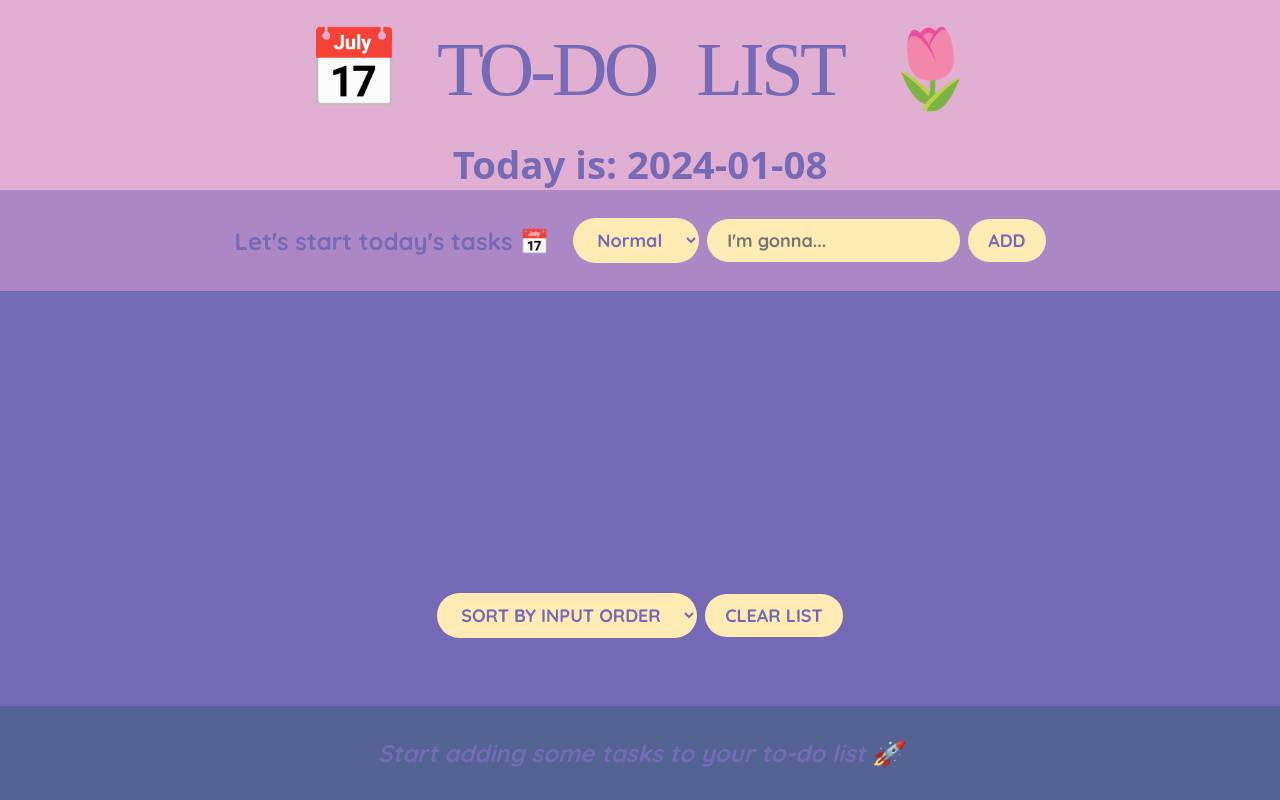
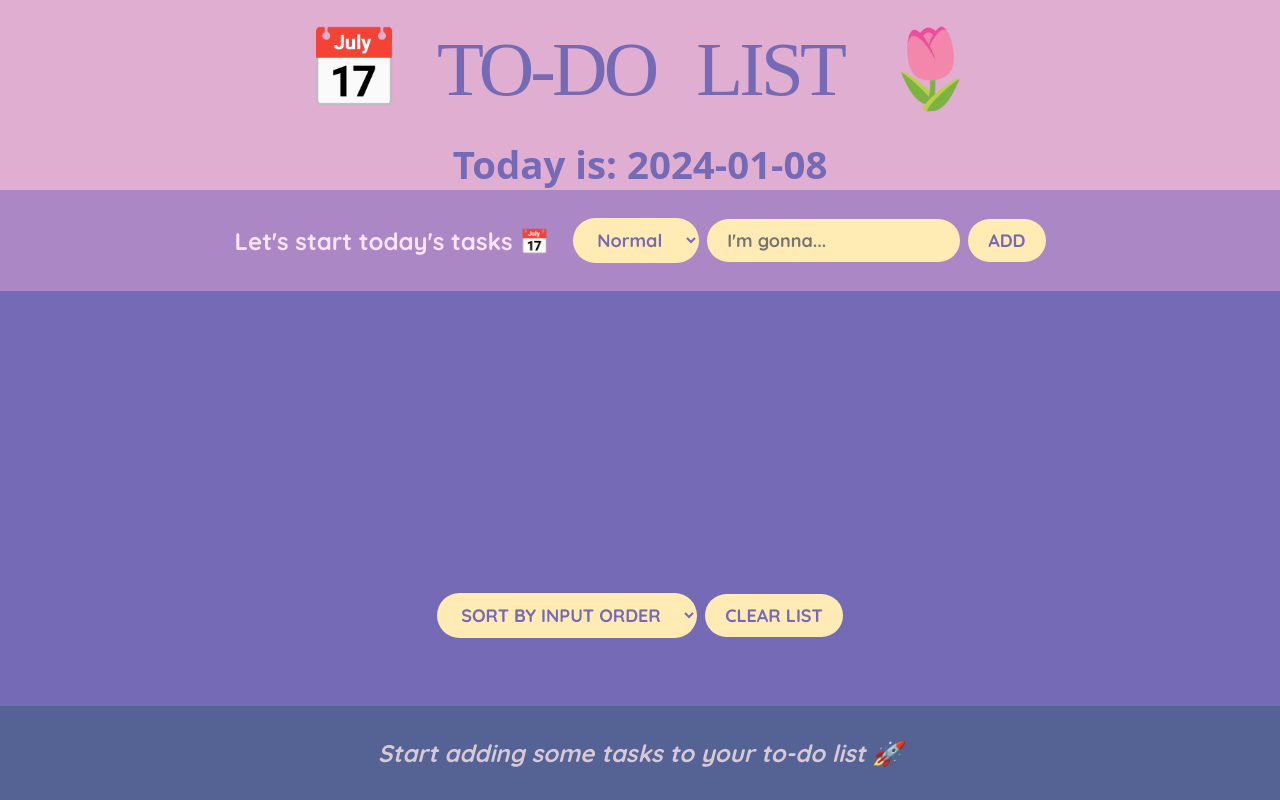
Before and after one commit to lyj0209/demo, a React (Create React App) app: page / in a window 1280 px wide. Built offline with nearby package versions, Linux system fonts and the light colour scheme; the HTML template or start-up script is replaced by a standard one; a web font is replaced by a local one.

Commit message:
improve style

```diff
--- a/src/index.css
+++ b/src/index.css
@@ -88,6 +88,8 @@ h4 {
 h3 {
   margin-right: 1.6rem;
   font-size: 2.4rem;
+  color:#fbe3f6;
+
 }
 
 button,
@@ -192,6 +194,7 @@ input[type="checkbox"] {
 
 .stats {
   background-color: #546393;
+  color:#d9c8d6;
   text-align: center;
   font-weight: 700;
   padding: 3.2rem 0;
```
